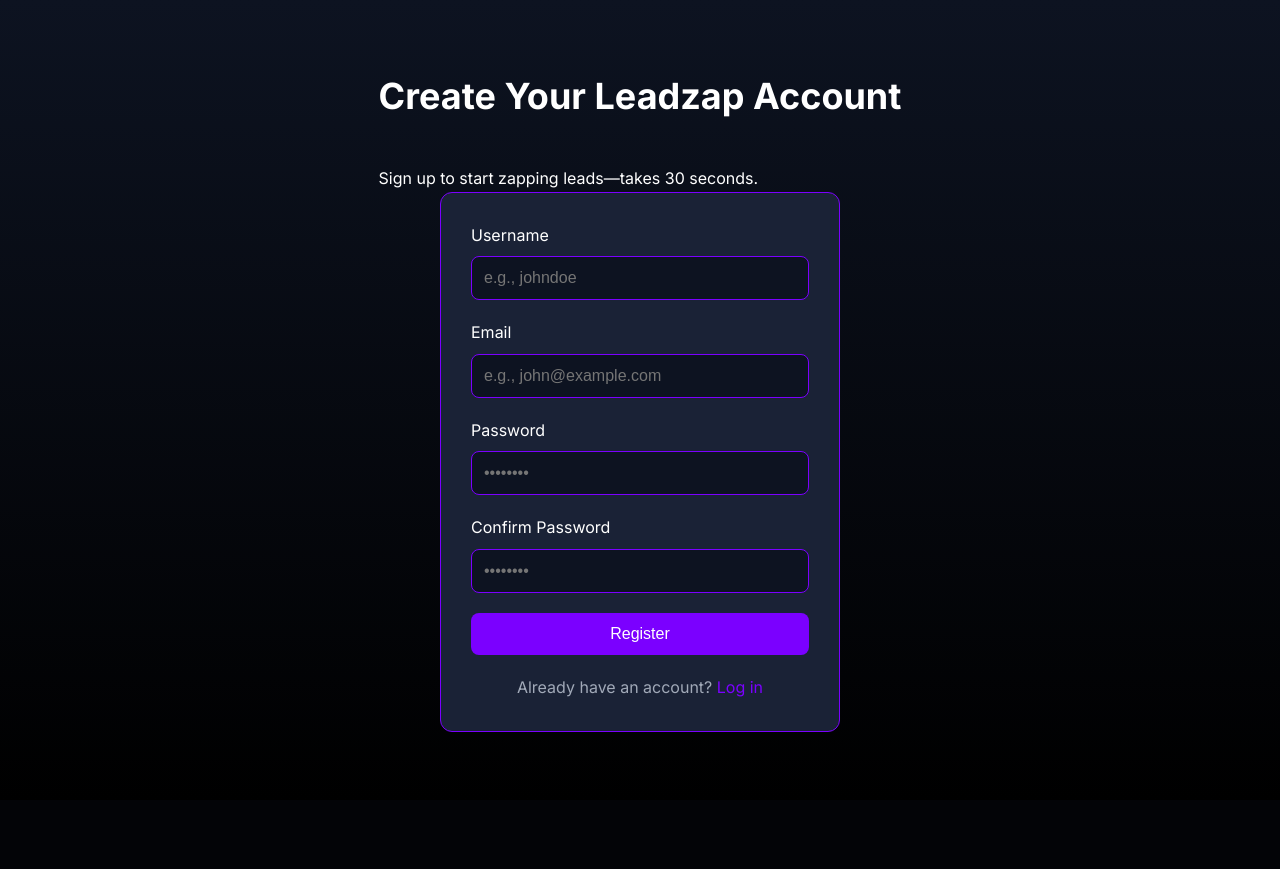
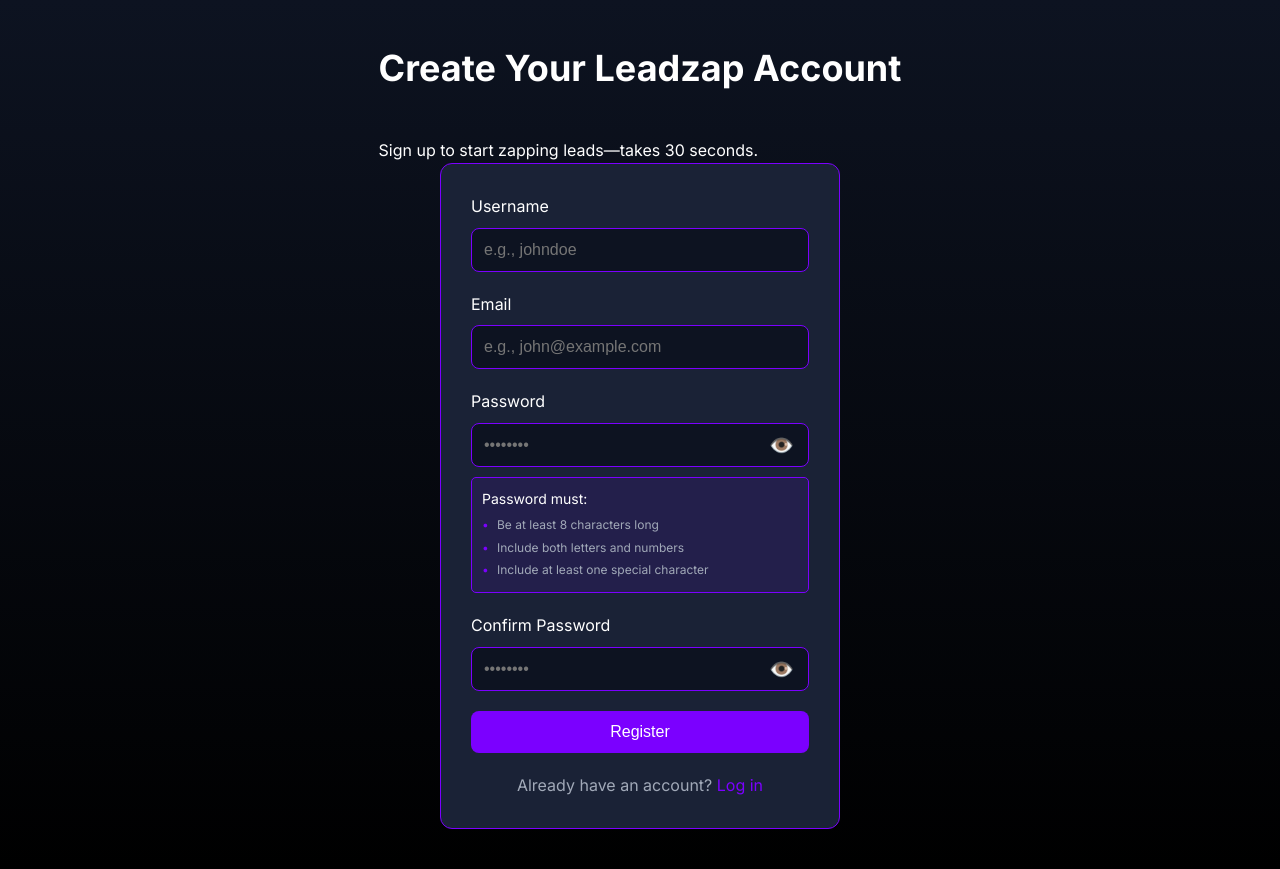
Before and after one commit to tacari/leadgen, a Flask app: page /register in a window 1280 px wide. Before the commit the page ends 732 px from the top, so only its background shows below. Run offline with Flask 3, Linux system fonts and the light colour scheme.

Commit message:
Agent query: Can you check if the registration page shows the password requirements and if the password visibility toggle button works?
Enhance registration form with password visibility toggle and password requirements display.

Screenshot: https://storage.googleapis.com/screenshot-production-us-central1/d384f029-ca4c-4484-afd7-9594b5df40a9/b05abb3d-c3bd-4f5f-8e81-827af8c78bab.jpg

```diff
--- a/forms.py
+++ b/forms.py
@@ -1,6 +1,16 @@
 from flask_wtf import FlaskForm
 from wtforms import StringField, PasswordField, SubmitField
-from wtforms.validators import DataRequired, Email, Length, EqualTo
+from wtforms.validators import DataRequired, Email, Length, EqualTo, ValidationError
+import re
+
+def password_check(form, field):
+    password = field.data
+    if not re.search(r"[A-Za-z]", password):
+        raise ValidationError("Password must include at least one letter")
+    if not re.search(r"\d", password):
+        raise ValidationError("Password must include at least one number")
+    if not re.search(r"[!@#$%^&*(),.?\":{}|<>]", password):
+        raise ValidationError("Password must include at least one special character")
 
 class LoginForm(FlaskForm):
     email = StringField('Email', validators=[DataRequired(), Email()])
@@ -15,7 +25,8 @@ class RegisterForm(FlaskForm):
     email = StringField('Email', validators=[DataRequired(), Email()])
     password = PasswordField('Password', validators=[
         DataRequired(),
-        Length(min=8, message='Password must be at least 8 characters long')
+        Length(min=8, message='Password must be at least 8 characters long'),
+        password_check
     ])
     confirm_password = PasswordField(
         'Confirm Password',
--- a/templates/register.html
+++ b/templates/register.html
@@ -43,7 +43,20 @@
 
                     <div class="form-group">
                         <label for="password">Password</label>
-                        {{ form.password(class="form-control", placeholder="••••••••") }}
+                        <div class="password-input-wrapper">
+                            {{ form.password(class="form-control", placeholder="••••••••") }}
+                            <button type="button" class="password-toggle" onclick="togglePasswordVisibility('password')">
+                                <span class="eye-icon">👁️</span>
+                            </button>
+                        </div>
+                        <div class="password-requirements">
+                            <p>Password must:</p>
+                            <ul>
+                                <li>Be at least 8 characters long</li>
+                                <li>Include both letters and numbers</li>
+                                <li>Include at least one special character</li>
+                            </ul>
+                        </div>
                         {% if form.password.errors %}
                             <div class="errors">
                                 {% for error in form.password.errors %}
@@ -55,7 +68,12 @@
 
                     <div class="form-group">
                         <label for="confirm_password">Confirm Password</label>
-                        {{ form.confirm_password(class="form-control", placeholder="••••••••") }}
+                        <div class="password-input-wrapper">
+                            {{ form.confirm_password(class="form-control", placeholder="••••••••") }}
+                            <button type="button" class="password-toggle" onclick="togglePasswordVisibility('confirm_password')">
+                                <span class="eye-icon">👁️</span>
+                            </button>
+                        </div>
                         {% if form.confirm_password.errors %}
                             <div class="errors">
                                 {% for error in form.confirm_password.errors %}
@@ -82,6 +100,72 @@
         .animate-fade-in {
             animation: fade-in 0.5s ease-out;
         }
+        .password-input-wrapper {
+            position: relative;
+            display: flex;
+            align-items: center;
+        }
+        .password-toggle {
+            position: absolute;
+            right: 10px;
+            top: 50%;
+            transform: translateY(-50%);
+            background: none;
+            border: none;
+            color: var(--steel-gray);
+            cursor: pointer;
+            padding: 5px;
+            display: flex;
+            align-items: center;
+            justify-content: center;
+        }
+        .password-toggle:hover {
+            color: var(--neon-purple);
+        }
+        .eye-icon {
+            font-size: 20px;
+        }
+        .password-requirements {
+            margin-top: 10px;
+            padding: 10px;
+            border-radius: 5px;
+            background: rgba(123, 0, 255, 0.1);
+            border: 1px solid var(--neon-purple);
+        }
+        .password-requirements p {
+            color: var(--white);
+            margin-bottom: 5px;
+            font-size: 14px;
+        }
+        .password-requirements ul {
+            list-style: none;
+            padding: 0;
+            margin: 0;
+        }
+        .password-requirements li {
+            color: var(--steel-gray);
+            font-size: 12px;
+            margin: 3px 0;
+            padding-left: 15px;
+            position: relative;
+        }
+        .password-requirements li::before {
+            content: "•";
+            color: var(--neon-purple);
+            position: absolute;
+            left: 0;
+        }
     </style>
+
+    <script>
+        function togglePasswordVisibility(fieldId) {
+            const field = document.getElementById(fieldId);
+            if (field.type === "password") {
+                field.type = "text";
+            } else {
+                field.type = "password";
+            }
+        }
+    </script>
 </body>
 </html>
```
